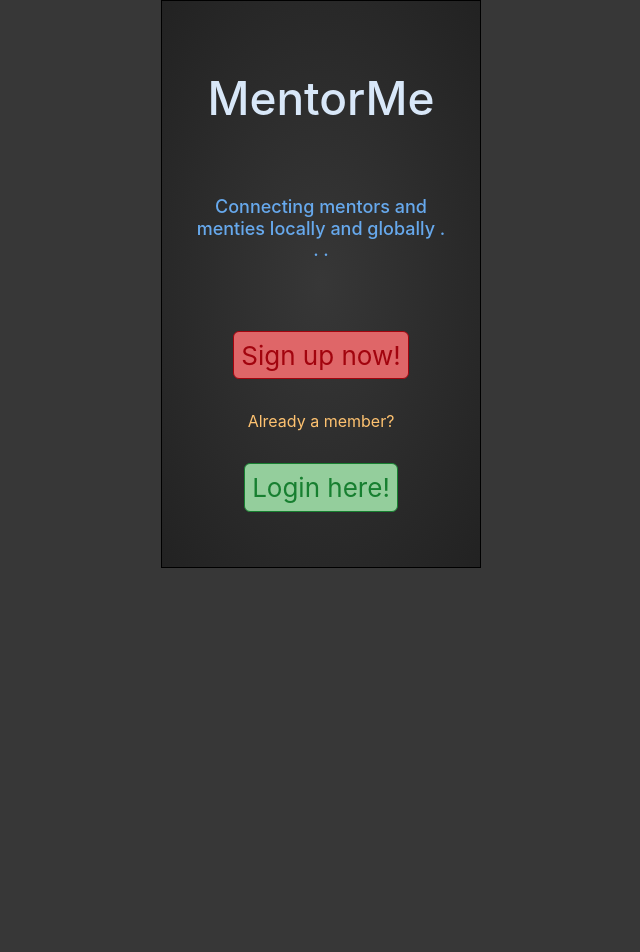
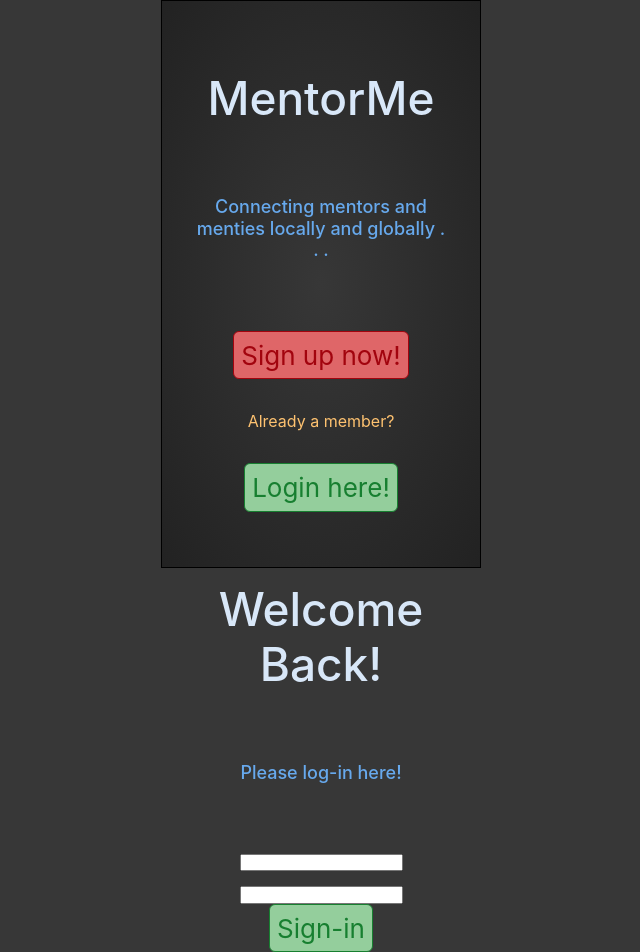
Before and after one commit to patrickly/MentorMe-FE, a React (Create React App) app in the folder mentor-me/: page /login in a window 1280 px wide. Shown: the whole page, without its empty margins (319-959 px from the left). Before the commit the page ends 800 px from the top, so only its background shows below. Built offline with nearby package versions, Linux system fonts and the light colour scheme.

Commit message:
completed basic structure of login and signup pages. Started router.

```diff
--- a/mentor-me/config-overrides.js
+++ /dev/null
@@ -1,9 +0,0 @@
-const rewireLess = require('react-app-rewire-less')
-
-module.exports = function override(config, env) {
-    config = rewireLess.withLoaderOptions({
-        javascriptEnabled: true,
-    })(config, env)
-
-    return config
-}
--- a/mentor-me/src/App.js
+++ b/mentor-me/src/App.js
@@ -1,12 +1,15 @@
 import React from 'react';
 import './css/index.css';
-
+import Login from './components/Login/login';
 import LandingPage from './components/LandingPage/LandingPage'
+import Signup from './components/signup/signup'
 
 function App() {
   return (
     <div className="App">
       <LandingPage />
+      {/* <Login /> */}
+      {/* <Signup /> */}
     </div>
   );
 }
--- a/mentor-me/src/components/LandingPage/LandingPage.js
+++ b/mentor-me/src/components/LandingPage/LandingPage.js
@@ -1,8 +1,11 @@
 import React from 'react'
 import { Button } from 'reactstrap'
+import { BrowserRouter as Router, Route, Link } from "react-router-dom";
+import Login from '../Login/login';
 
 const LandingPage = () => {
     return (
+        <Router>
         <div className='landing-wrapper'>
 
             <h1>MentorMe</h1>
@@ -20,10 +23,12 @@ const LandingPage = () => {
             </div>
 
             <div className='login-btn'>
-                <Button>Login here!</Button>
+            <Link to="/login"><Button>Login here!</Button></Link>
             </div>
 
         </div>
+        <Route path="/login" component={Login} />
+        </Router>
     )
 }
 
--- /dev/null
+++ b/mentor-me/src/components/Login/login.js
@@ -0,0 +1,34 @@
+import React from 'react'
+import { Button } from 'reactstrap'
+
+class Login extends React.Component {
+    render() {
+        return (
+            <div className='landing-wrapper'>
+
+                <h1>Welcome Back!</h1>
+
+
+                <div className='headline'>
+                    <h4>Please log-in here!</h4>
+                </div>
+
+
+
+
+                <form>
+                    <input></input><br></br><br></br>
+                    <input></input>
+                </form>
+
+                <div className='login-btn'>
+                <Button>Sign-in</Button>
+            </div>
+
+
+            </div>
+        )
+    }
+  }
+
+  export default Login;
--- /dev/null
+++ b/mentor-me/src/components/signup/signup.js
@@ -0,0 +1,36 @@
+import React from 'react'
+import { Button } from 'reactstrap'
+
+class Signup extends React.Component {
+    render() {
+        return (
+            <div className='landing-wrapper'>
+
+                <h1>Welcome Back!</h1>
+
+
+                <div className='headline'>
+                    <h4>Please log-in here!</h4>
+                </div>
+
+
+
+
+                <form>
+                    <input></input><br></br><br></br>
+                    <input></input>
+                    <input></input>
+                    <input></input>
+                </form>
+
+                <div className='login-btn'>
+                <Button>Register</Button>
+            </div>
+
+
+            </div>
+        )
+    }
+  }
+
+  export default Signup;
```
Also changed, not shown: mentor-me/package.json (+4 -3 lines).
